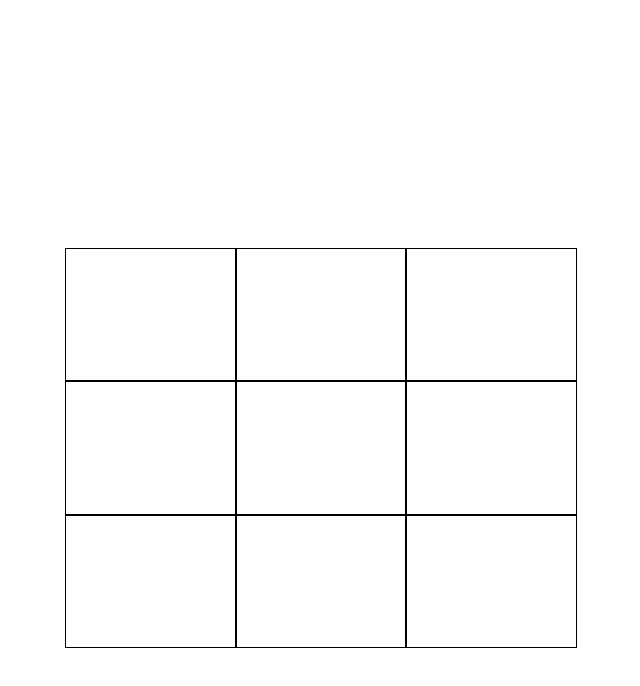
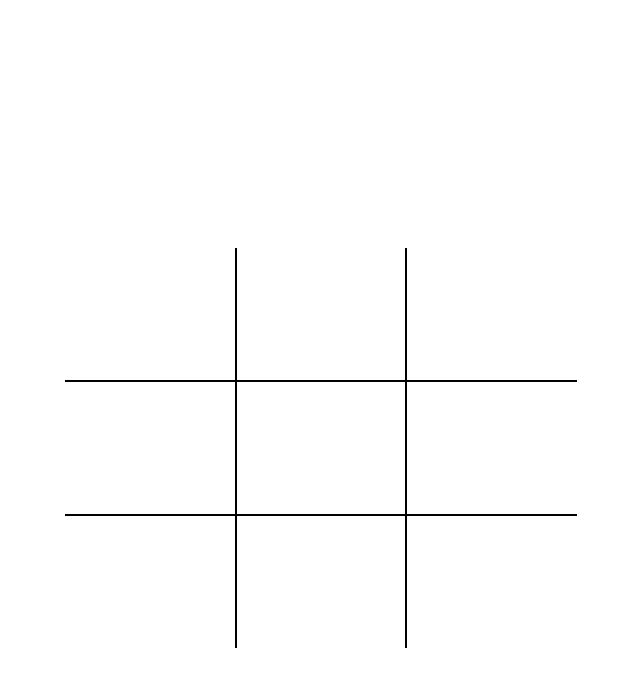
Before and after one commit to JoakimAndersson92/Tic-Tack-Toe, a plain HTML site: page index.html in a window 1280 px wide. Both pictures are taken after a click on the button "Player vs player". Shown: the whole page, without its empty margins (327-967 px from the left). Drawn offline with Linux system fonts and the light colour scheme.

Commit message:
remove border around board

```diff
--- a/style.css
+++ b/style.css
@@ -38,7 +38,31 @@ button{
     padding-top: 30vh;
     width: 40vw;
     height: 50vh;
+
+    font-family: just-for-fun;
 }
+.squares:first-child,
+.squares:nth-child(2),
+.squares:nth-child(3){
+    border-top: none;
+}
+.squares:first-child,
+.squares:nth-child(4),
+.squares:nth-child(7){
+    border-left: none;
+}
+.squares:nth-child(7),
+.squares:nth-child(8),
+.squares:nth-child(9){
+    border-bottom: none;
+}
+.squares:nth-child(3),
+.squares:nth-child(6),
+.squares:nth-child(9){
+    border-right: none;
+}
+
+
 
 .squares {
     display: flex;
@@ -46,7 +70,7 @@ button{
     align-items: center;
     border: solid 1px black;
 
-    font-size: 5rem;
+    font-size: calc(var(--calc-width-height) + 8rem);
 }
 
 #player-select {
```
